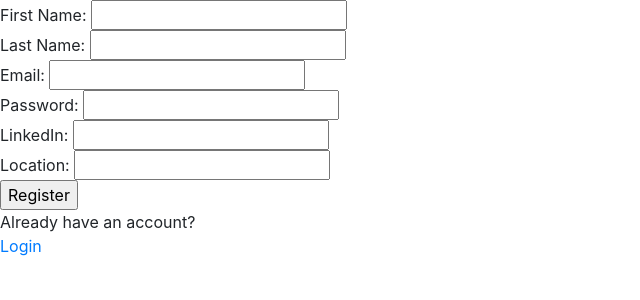
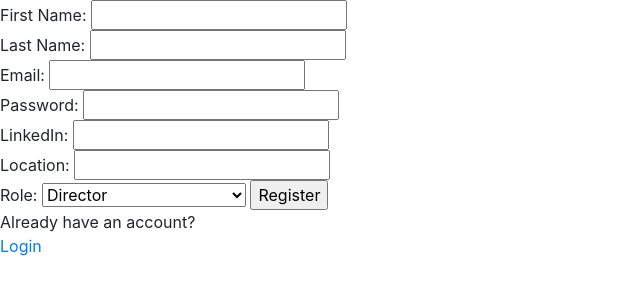
Before and after one commit to angelisamaria/Build-A-Crew, a Flask app: page /register in a window 1280 px wide. Shown: the top 300 px of the page, without its empty margins (0-640 px from the left). Run offline with Flask 2, Linux system fonts and the light colour scheme; some libraries are stand-ins or nearby versions.

Commit message:
added html file and route for crew - model not created

```diff
--- a/model.py
+++ b/model.py
@@ -20,6 +20,7 @@ class User(db.Model):
     lname = db.Column(db.String(64), nullable=True)
     location = db.Column(db.String(64), nullable=True)
     portfolio = db.Column(db.String(64), nullable=True)
+    role = db.Column(db.String(64), nullable=True)
 
     def __repr__(self):
         """Provide helpful representation when printed."""
@@ -30,7 +31,8 @@ class User(db.Model):
                         fname={self.fname}
                         lname={self.lname}
                         location={self.location}
-                        portfolio={self.portfolio}>"""
+                        portfolio={self.portfolio}
+                        role={self.role}>"""
 
 
 class Project(db.Model):
--- a/server.py
+++ b/server.py
@@ -20,8 +20,8 @@ app.jinja_env.undefined = StrictUndefined
 def index():
     """ Landing page."""
 
-    if 'user' in session:
-        return render_template("login.html")
+    if 'user_id' in session:
+        return render_template("dashboard.html")
     else:
         return render_template("homepage.html")
 
@@ -39,15 +39,21 @@ def registration_form():
         lname = request.form.get("lname")
         location = request.form.get("location")
         portfolio = request.form.get("portfolio")
+        role = request.form.get("role")
         new_user = User(email=user_email,
                             pw=pw,
                             fname=fname,
                             lname=lname,
                             location=location,
-                            portfolio=portfolio)
+                            portfolio=portfolio,
+                            role=role)
 
         db.session.add(new_user)
         db.session.commit()
+
+        # session['user_id'] = request.form['user_id']
+        session['user_id'] = new_user.user_id
+
         return redirect(f'/dashboard')
 
 
@@ -108,14 +114,12 @@ def user_projects():
 
     return render_template("userprojects.html", user_projects=user_projects)
 
+@app.route('/projects/<project_id>')
+def view_project(project_id):
+    """ Frequently Asked Questions."""
+    specific_project = Project.query.get(project_id)
 
-@app.route('/projects', methods=['GET'])
-def show_movie_details(project_id):
-    """ List all projects for the user."""
-
-    user_projects = Project.query.get(user_id)
-
-    return render_template('project_id.html', user_projects=user_projects)
+    return render_template("project_id.html", specific_project=specific_project)
 
 
 @app.route('/newproject', methods = ['GET', 'POST'])
@@ -146,12 +150,53 @@ def new_user_project():
         return redirect("/projects")
 
 
-@app.route('/projects/<project_id>')
-def view_project(project_id):
-    """ Frequently Asked Questions."""
-    specific_project = Project.query.get(project_id)
 
-    return render_template("project_id.html", specific_project=specific_project)
+
+# @app.route('/edit-profile', methods = ['GET', 'POST'])
+# def edit_profile():
+#     """Allow users to register, only their email and pw is required. """
+
+#     if request.method == 'GET':
+#         return render_template("createprofile.html")
+
+#     else:
+#         user_email = request.form.get("email")
+#         pw = request.form.get("pw")
+#         fname = request.form.get("fname")
+#         lname = request.form.get("lname")
+#         location = request.form.get("location")
+#         portfolio = request.form.get("portfolio")
+#         role = request.form.get("role")
+#         new_user = User(email=user_email,
+#                             pw=pw,
+#                             fname=fname,
+#                             lname=lname,
+#                             location=location,
+#                             portfolio=portfolio,
+#                             role=role)
+
+#         db.session.add(new_user)
+#         db.session.commit()
+#         return redirect(f'/dashboard')
+
+
+# @app.route('/edit-profile', methods=['GET', 'POST'])
+# def edit():
+#     """ User edit their profile. """
+# qry = db_session.query(Album).filter(
+# Album.id==id)
+# album = qry.first()
+
+# if album:
+# form = AlbumForm(formdata=request.form, obj=album)
+# if request.method == 'POST' and form.validate():
+# # save edits
+# save_changes(album, form)
+# flash('Album updated successfully!')
+# return redirect('/')
+# return render_template('edit_album.html', form=form)
+# else:
+# return 'Error loading #{id}'.format(id=id)
 
 
 @app.route('/user')
@@ -161,6 +206,30 @@ def user():
     user = User.query.get(session['user_id'])
 
     return render_template('user.html', user=user)
+
+
+# @app.route('/crew/<project_id>')
+# def project_crew(project_id):
+#     """ Crew list for a specific project."""
+
+#     user = User.query.get(session['user_id'])
+#     specific_project = Project.query.get(project_id)
+#     user_projects = Project.query.get(user_id)
+
+
+#     return render_template("crew.html", user=user, specific_project=specific_project)
+
+
+
+
+@app.route('/crew/<project_id>')
+def project_crew(project_id):
+    """ Frequently Asked Questions."""
+    specific_project = Project.query.get(project_id)
+    user_projects = Project.query.filter_by(user_id=session['user_id'])
+
+    return render_template("crew.html", specific_project=specific_project, user_projects=user_projects)
+
 
 @app.route('/contacts')
 def view_contacts():
--- a/templates/createprofile.html
+++ b/templates/createprofile.html
@@ -9,6 +9,16 @@
     Password: <input type="password" name="pw"><br>
     LinkedIn: <input type="text" name="portfolio"><br>
     Location: <input type="text" name="location"><br>
+    Role: <select name="role">
+      <option value="Director">Director</option>
+      <option value="Producer">Producer</option>
+      <option value="Director of Photography">Director of Photography</option>
+      <option value="1st-AC">1st AC</option>
+      <option value="2nd-AC">2nd AC</option>
+      <option value="Gaffer">Gaffer</option>
+      <option value="Best-Boy">Best Boy</option>
+      <option value="Production-Assistant">Production Assistant</option>
+      <option value="Client-Service">Client Service</option></select>
     <input type="submit" value="Register">
 </form>
 
--- a/templates/project_id.html
+++ b/templates/project_id.html
@@ -20,7 +20,7 @@
 <div>
 <a href="#">Call Sheets</a><br>
 <a href="#">Files</a><br>
-<a href="#">Crew List</a><br>
+<a href="/crew/{{ specific_project.project_id }}">Crew List</a><br>
 <a href="#">Edit Project</a><br>
 </div>
 
--- a/templates/user.html
+++ b/templates/user.html
@@ -10,6 +10,7 @@
     <li>Last Name: {{ user.lname }}</li><br>
     <li>Email: {{ user.email }}</li><br>
     <li>Location: {{ user.location }}</li><br>
+    <li>Role: {{ user.role }}</li>
 </ul>
 
 
```
Also changed, not shown: templates/contacts.html (+6 -1 lines).
